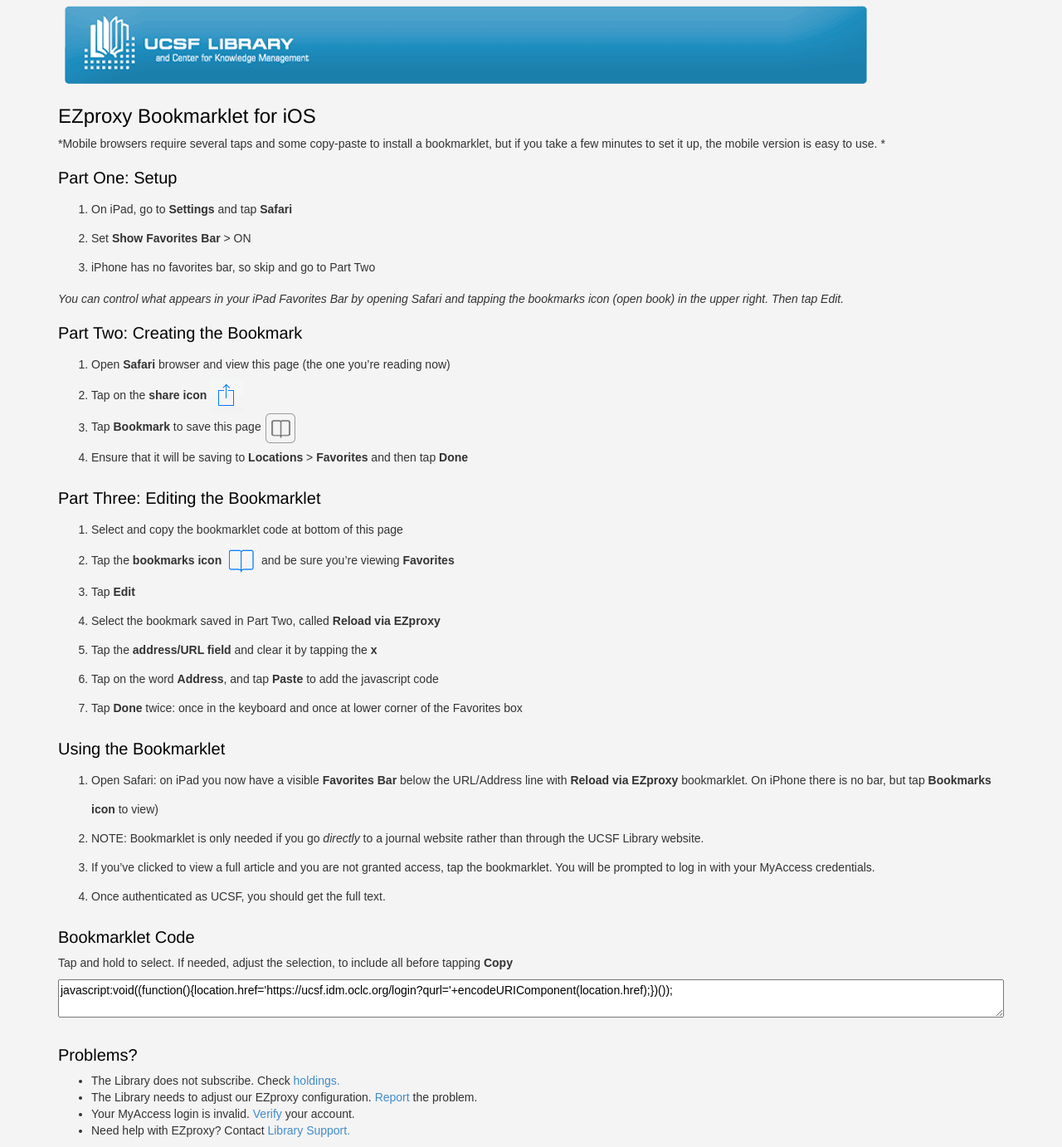
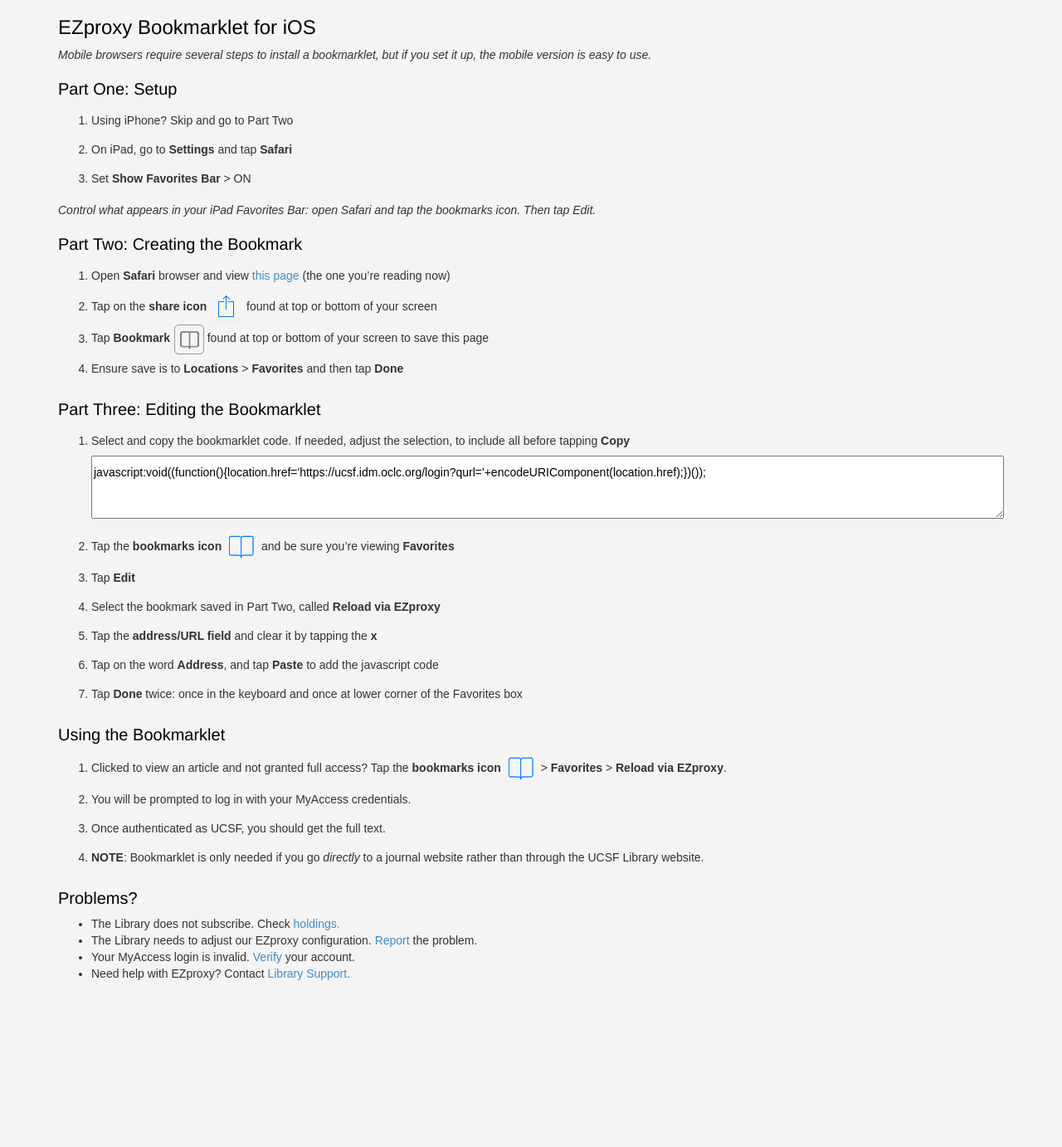
Before and after one commit to ucsf-ckm/bookmarklet, a Jekyll site: the page built from index.md, in a window 1280 px wide. Shown: the whole page at 83% size. Built offline with Jekyll 4.4.1, drawn with Linux system fonts in a browser that asks for light colours; after the commit the page ends 1193 px from its top, so only the background shows below that.

Commit message:
Clarifying steps after testing by Erin

```diff
--- a/index.md
+++ b/index.md
@@ -2,26 +2,27 @@
 layout: default
 title: Reload via EZproxy
 ---
- [![UCSF Library](img/ucsf_header_basic.png)](http://www.library.ucsf.edu/)
+# EZproxy Bookmarklet for iOS
+*Mobile browsers require several steps to install a bookmarklet, but if you set it up, the mobile version is easy to use.*
 
-# EZproxy Bookmarklet for iOS
-*Mobile browsers require several taps and some copy-paste to install a bookmarklet, but if you take a few minutes to set it up, the mobile version is easy to use. *
 
 ## Part One: Setup
-1. On iPad, go to **Settings** and tap **Safari**
+1. Using iPhone? Skip and go to Part Two
+2. On iPad, go to **Settings** and tap **Safari**
 2. Set **Show Favorites Bar** > ON
-3. iPhone has no favorites bar, so skip and go to Part Two
 
-*You can control what appears in your iPad Favorites Bar by opening Safari and tapping the bookmarks icon (open book) in the upper right. Then tap Edit.*
+*Control what appears in your iPad Favorites Bar: open Safari and tap the bookmarks icon. Then tap Edit.*
 
 ## Part Two: Creating the Bookmark
-1. Open **Safari** browser and view this page (the one you're reading now)
-2. Tap on the **share icon** ![share icon](img/share-icon.png)
-3. Tap **Bookmark** to save this page ![bookmark icon](img/bookmark-icon-box.png)
-4. Ensure that it will be saving to **Locations** > **Favorites** and then tap **Done**
+1. Open **Safari** browser and view [this page](http://bookmarklet.library.ucsf.edu/) (the one you're reading now)
+2. Tap on the **share icon** ![share icon](img/share-icon.png) found at top or bottom of your screen
+3. Tap **Bookmark** ![bookmark icon](img/bookmark-icon-box.png) found at top or bottom of your screen to save this page
+4. Ensure save is to **Locations** > **Favorites** and then tap **Done**
 
 ## Part Three: Editing the Bookmarklet
-1. Select and copy the bookmarklet code at bottom of this page
+
+1. Select and copy the bookmarklet code. If needed, adjust the selection, to include all before tapping **Copy**
+	<textarea readonly="readonly">javascript:void((function(){location.href='https://ucsf.idm.oclc.org/login?qurl='+encodeURIComponent(location.href);})());</textarea>
 2. Tap the **bookmarks icon** ![bookmark no text](img/bookmark-icon.png) and be sure you're viewing **Favorites**
 3. Tap **Edit**
 4. Select the bookmark saved in Part Two, called **Reload via EZproxy**
@@ -30,15 +31,10 @@ title: Reload via EZproxy
 7. Tap **Done** twice: once in the keyboard and once at lower corner of the Favorites box
 
 ## Using the Bookmarklet
-1. Open Safari: on iPad you now have a visible **Favorites Bar** below the URL/Address line with **Reload via EZproxy** bookmarklet. On iPhone there is no bar, but tap **Bookmarks icon** to view)
-2. NOTE: Bookmarklet is only needed if you go *directly* to a journal website rather than through the UCSF Library website.
-3. If you've clicked to view a full article and you are not granted access, tap the bookmarklet. You will be prompted to log in with your MyAccess credentials.
-4. Once authenticated as UCSF, you should get the full text.
-
-## Bookmarklet Code
-Tap and hold to select. If needed, adjust the selection, to include all before tapping **Copy**
-
-<textarea readonly="readonly">javascript:void((function(){location.href='https://ucsf.idm.oclc.org/login?qurl='+encodeURIComponent(location.href);})());</textarea>
+1. Clicked to view an article and not granted full access? Tap the **bookmarks icon** ![bookmark no text](img/bookmark-icon.png) > **Favorites** > **Reload via EZproxy**.
+2. You will be prompted to log in with your MyAccess credentials.
+3. Once authenticated as UCSF, you should get the full text.
+4. **NOTE**: Bookmarklet is only needed if you go *directly* to a journal website rather than through the UCSF Library website.
 
 ## Problems?
 -	The Library does not subscribe. Check [holdings.](http://ucsf.worldcat.org/m/)
```
